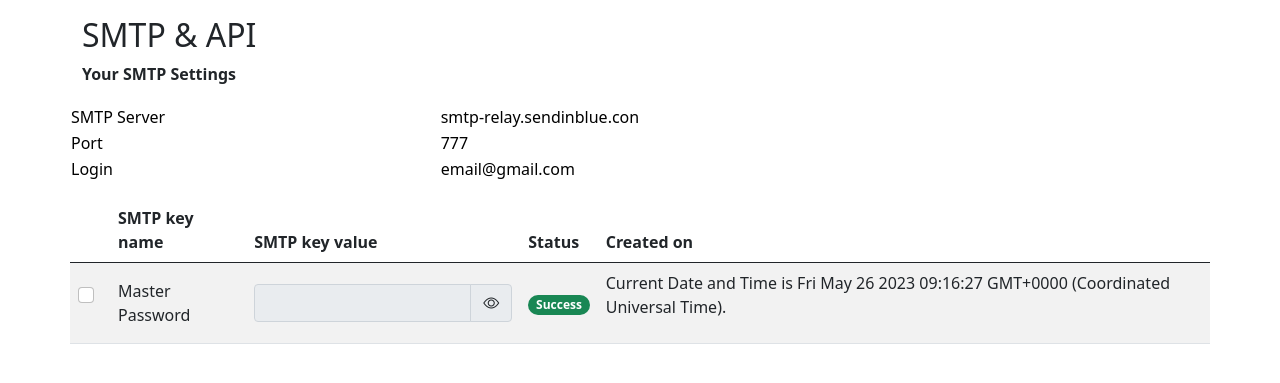
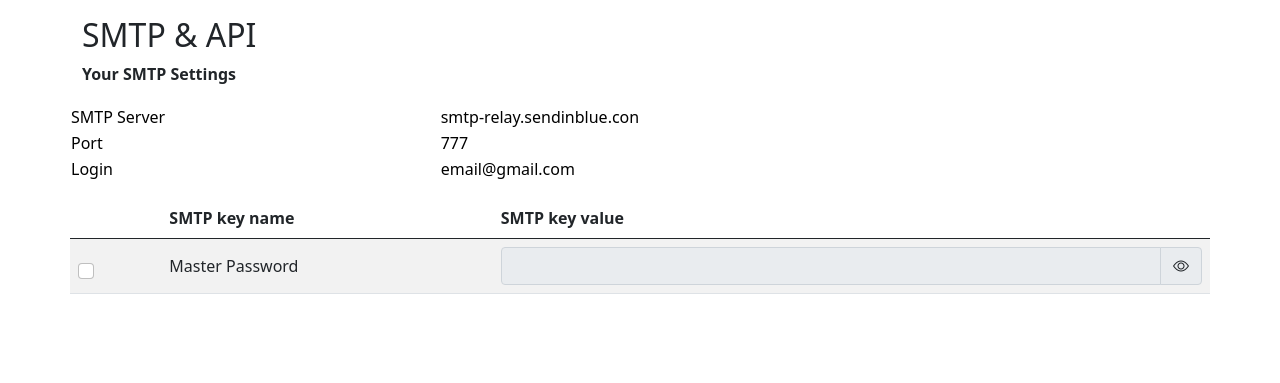
Before and after one commit to ilhaammulia/movie-api, a Flask app: template movie_api/templates/index.html in a window 1280 px wide. Shown: the top 383 px of the page. Run offline with Flask 3, Linux system fonts and the light colour scheme; the template is opened without the code that fills it, so the values that code supplies are empty.

Commit message:
New Dashboard

```diff
--- a/movie_api/templates/index.html
+++ b/movie_api/templates/index.html
@@ -46,8 +46,6 @@
             <th scope="col"></th>
             <th scope="col">SMTP key name</th>
             <th scope="col">SMTP key value</th>
-            <th scope="col">Status</th>
-            <th scope="col">Created on</th>
           </tr>
         </thead>
         <tbody>
@@ -68,21 +66,11 @@
                 </span>
               </div>
             </td>
-            <td class="align-middle">
-              <span class="badge rounded-pill bg-success">Success</span>
-            </td>
-            <td class="align-middle">
-              <p>Current Date and Time is <span id='date-time'></span>.</p>
-            </td>
           </tr>
         </tbody>
       </table>
     </div>
   </div>
-  <script>
-    var dt = new Date();
-    document.getElementById('date-time').innerHTML=dt;
-  </script>
   <script src="https://cdn.jsdelivr.net/npm/bootstrap@5.0.2/dist/js/bootstrap.bundle.min.js" integrity="sha384-MrcW6ZMFYlzcLA8Nl+NtUVF0sA7MsXsP1UyJoMp4YLEuNSfAP+JcXn/tWtIaxVXM" crossorigin="anonymous"></script>
   <script>
     function togglePassword(inputId) {
```
